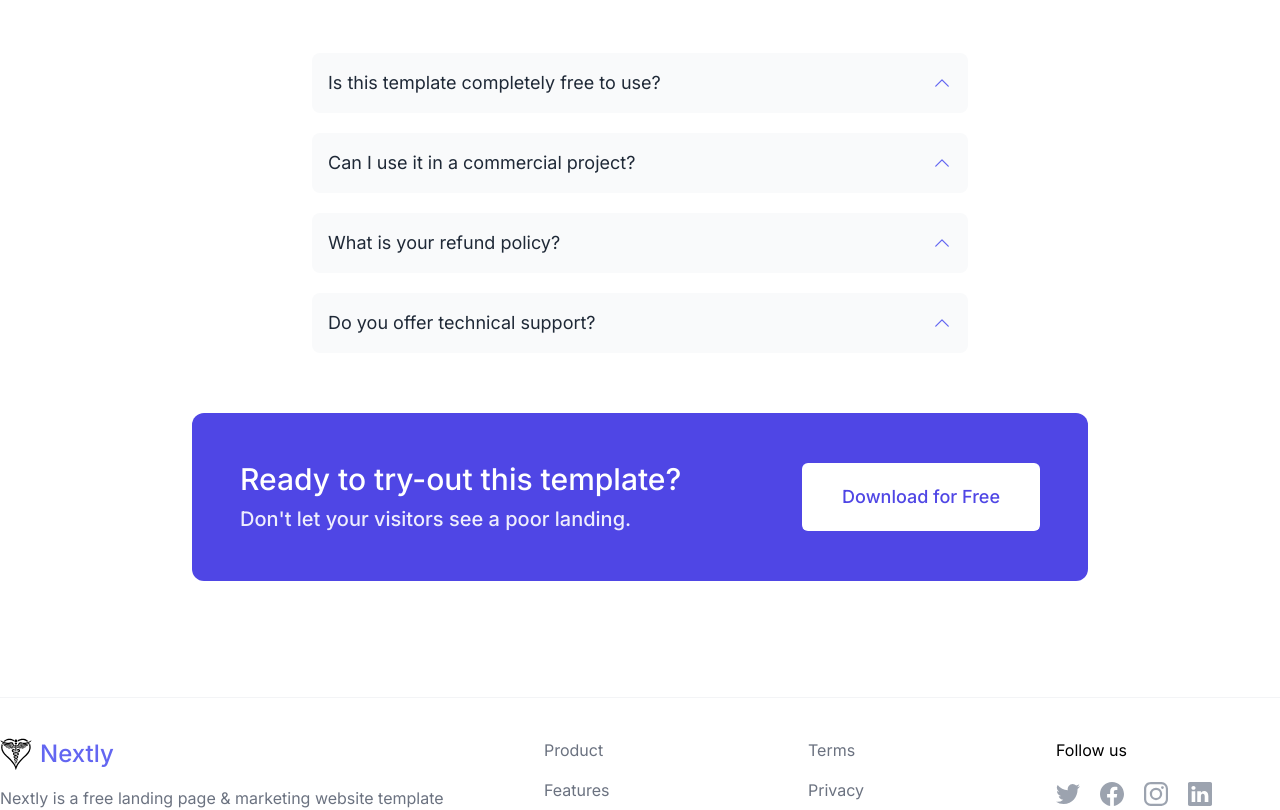
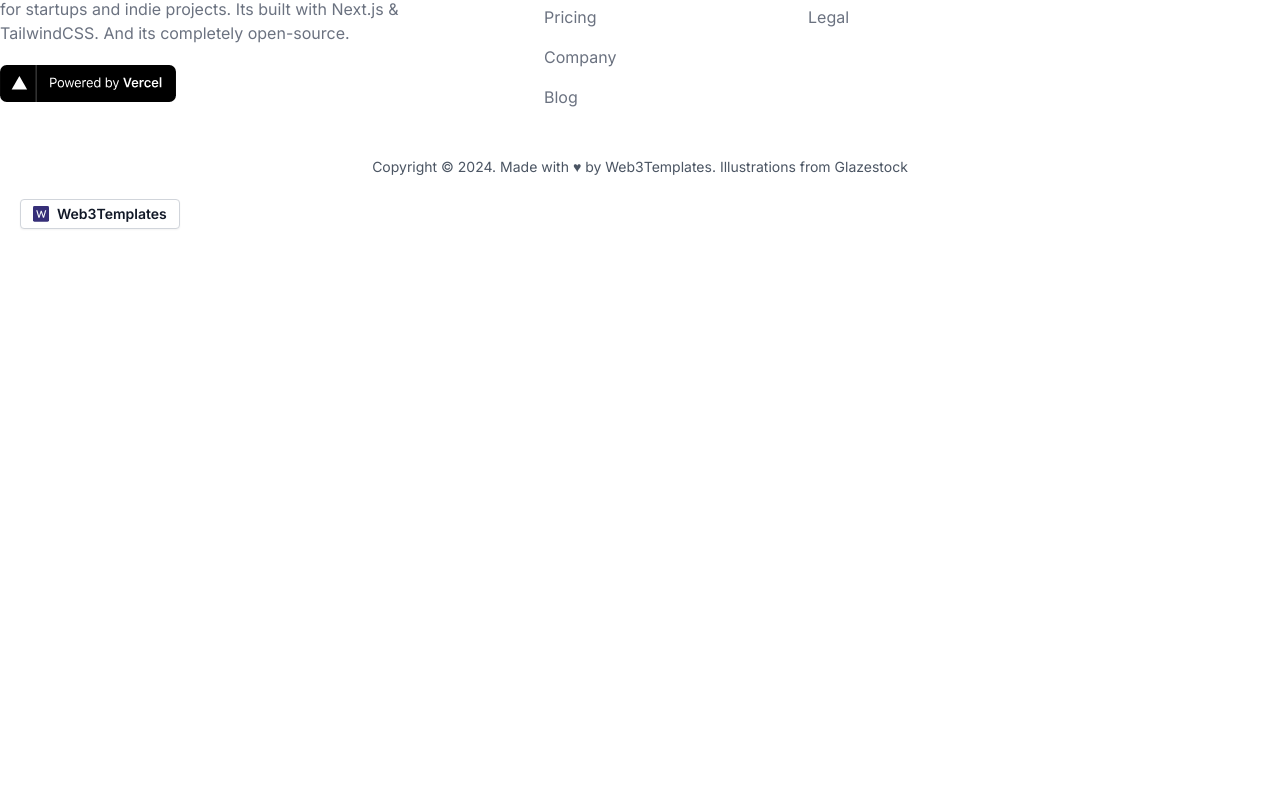
Before and after one commit to Dizolivemint/4HCare, a Next.js app: page / in a window 1280 px wide. Shown: the part 4299-5109 px from the top of the page. After the commit the page ends 4548 px from the top, so only its background shows below. Built offline with nearby package versions, Linux system fonts and the light colour scheme.

Commit message:
🔥 remove temp components

```diff
--- a/app/page.tsx
+++ b/app/page.tsx
@@ -42,14 +42,14 @@ export default function Home() {
       </SectionTitle>
 
       <Testimonials />
-
+{/*
       <SectionTitle preTitle="FAQ" title="Frequently Asked Questions">
         Answer your customers possible questions here, it will increase the
         conversion rate as well as support or chat requests.
       </SectionTitle>
 
       <Faq />
-      <Cta />
+      <Cta /> */}
     </Container>
   );
 }
```
